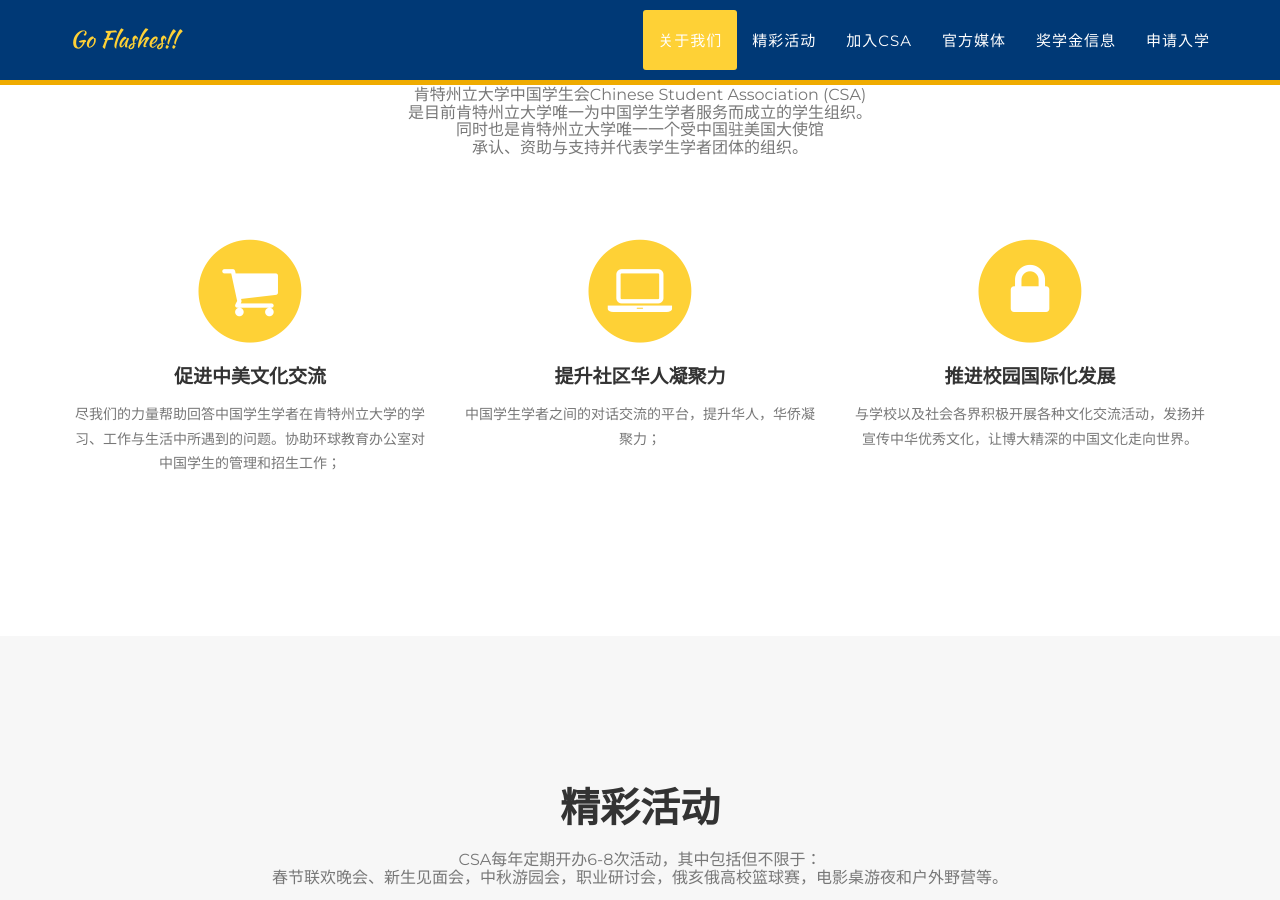
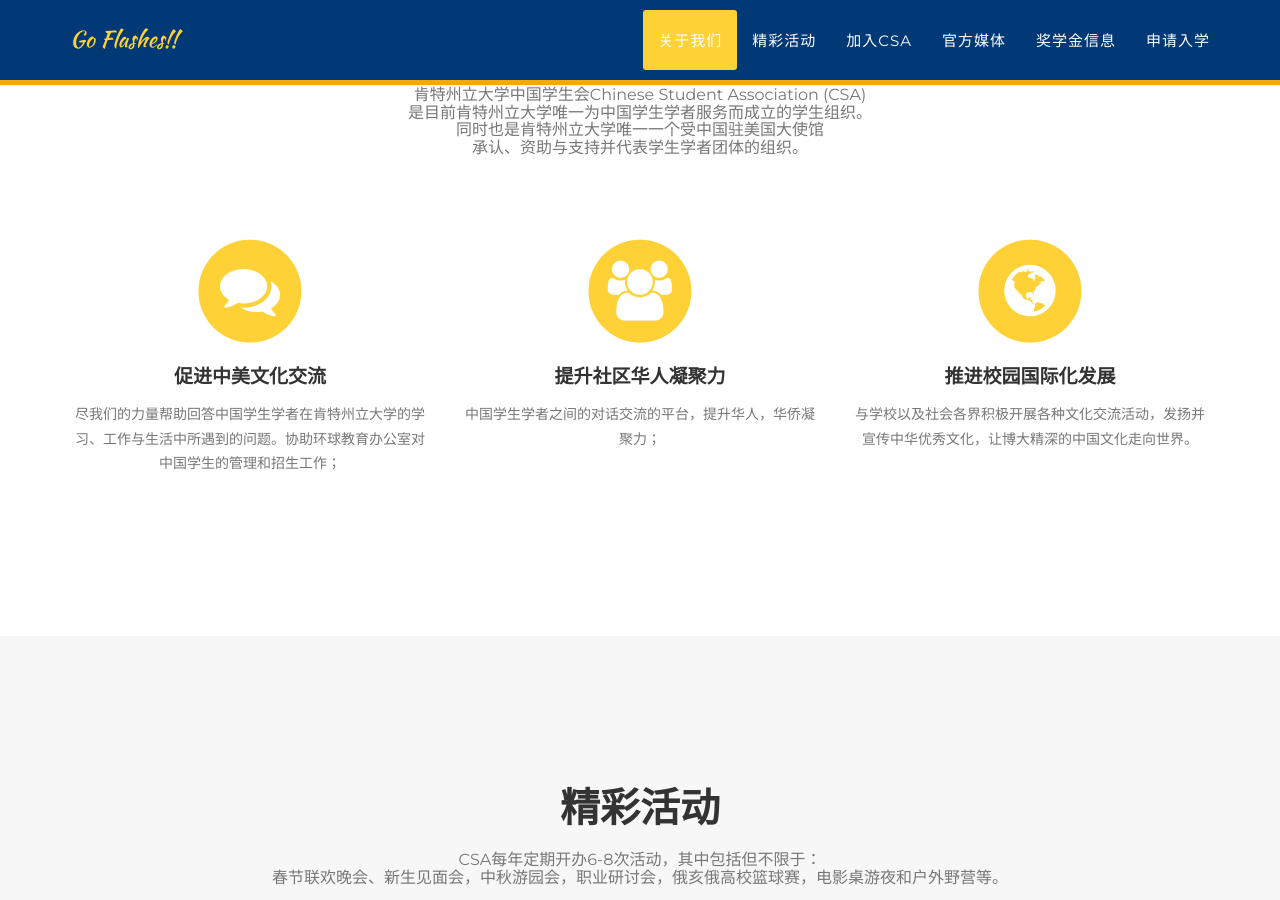
Before and after one commit to csakent/csakent.github.io, a Jekyll site: the page built from index.html, in a window 1280 px wide and 900 px high, scrolled down 925 px. Built offline with Jekyll 4.4.1, drawn with Linux system fonts in a browser that asks for light colours; some web fonts are replaced.

Commit message:
modify icons

```diff
--- a/_includes/services.html
+++ b/_includes/services.html
@@ -11,7 +11,7 @@
                 <div class="col-md-4">
                     <span class="fa-stack fa-4x">
                         <i class="fa fa-circle fa-stack-2x text-primary"></i>
-                        <i class="fa fa-shopping-cart fa-stack-1x fa-inverse"></i>
+                        <i class="fa fa-comments fa-stack-1x fa-inverse"></i>
                     </span>
                     <h4 class="service-heading">促进中美文化交流</h4>
                     <p class="text-muted">尽我们的力量帮助回答中国学生学者在肯特州立大学的学习、工作与生活中所遇到的问题。协助环球教育办公室对中国学生的管理和招生工作；</p>
@@ -19,7 +19,7 @@
                 <div class="col-md-4">
                     <span class="fa-stack fa-4x">
                         <i class="fa fa-circle fa-stack-2x text-primary"></i>
-                        <i class="fa fa-laptop fa-stack-1x fa-inverse"></i>
+                        <i class="fa fa-users fa-stack-1x fa-inverse"></i>
                     </span>
                     <h4 class="service-heading">提升社区华人凝聚力</h4>
                     <p class="text-muted">中国学生学者之间的对话交流的平台，提升华人，华侨凝聚力；</p>
@@ -27,7 +27,7 @@
                 <div class="col-md-4">
                     <span class="fa-stack fa-4x">
                         <i class="fa fa-circle fa-stack-2x text-primary"></i>
-                        <i class="fa fa-lock fa-stack-1x fa-inverse"></i>
+                        <i class="fa fa-globe fa-stack-1x fa-inverse"></i>
                     </span>
                     <h4 class="service-heading">推进校园国际化发展</h4>
                     <p class="text-muted">与学校以及社会各界积极开展各种文化交流活动，发扬并宣传中华优秀文化，让博大精深的中国文化走向世界。</p>
```
